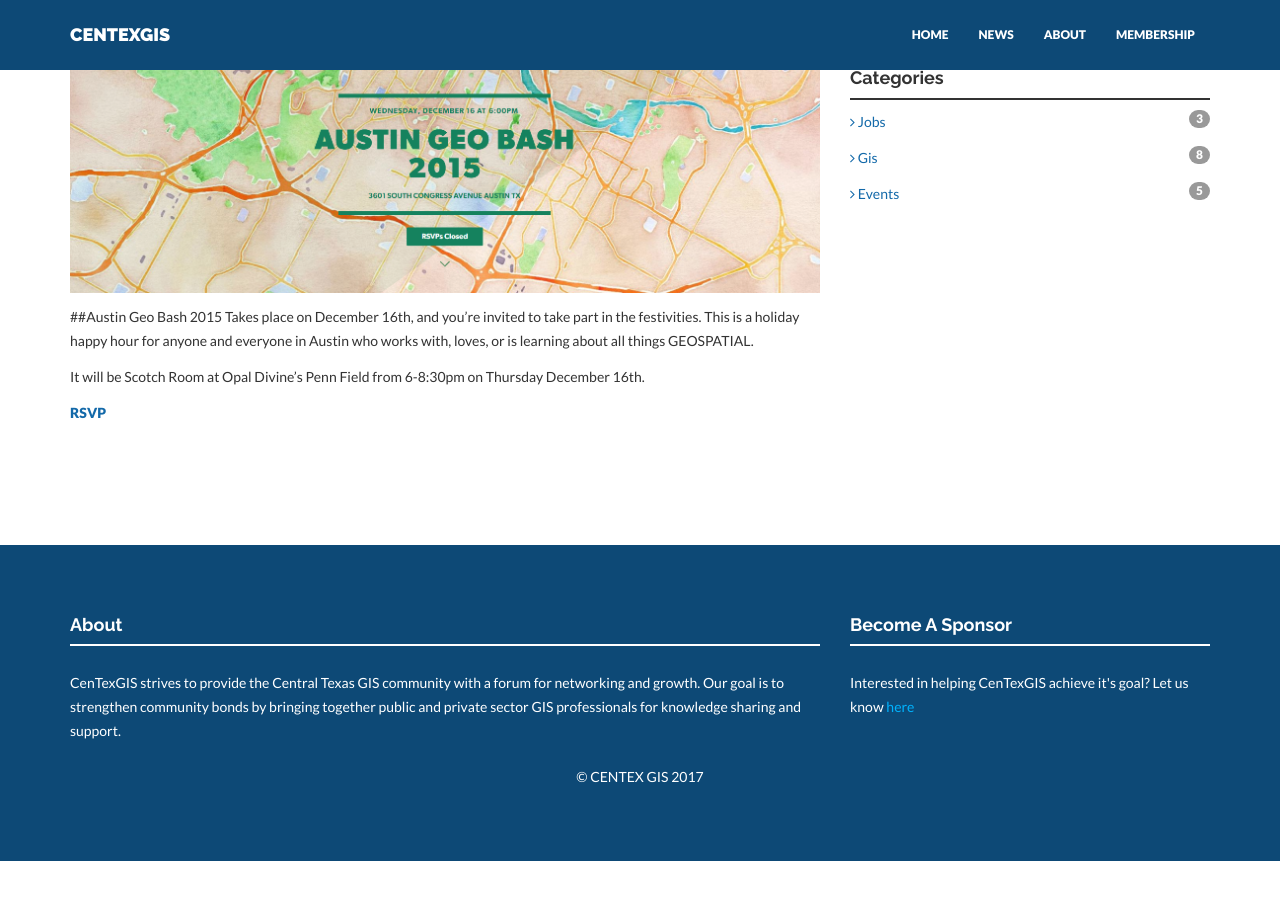
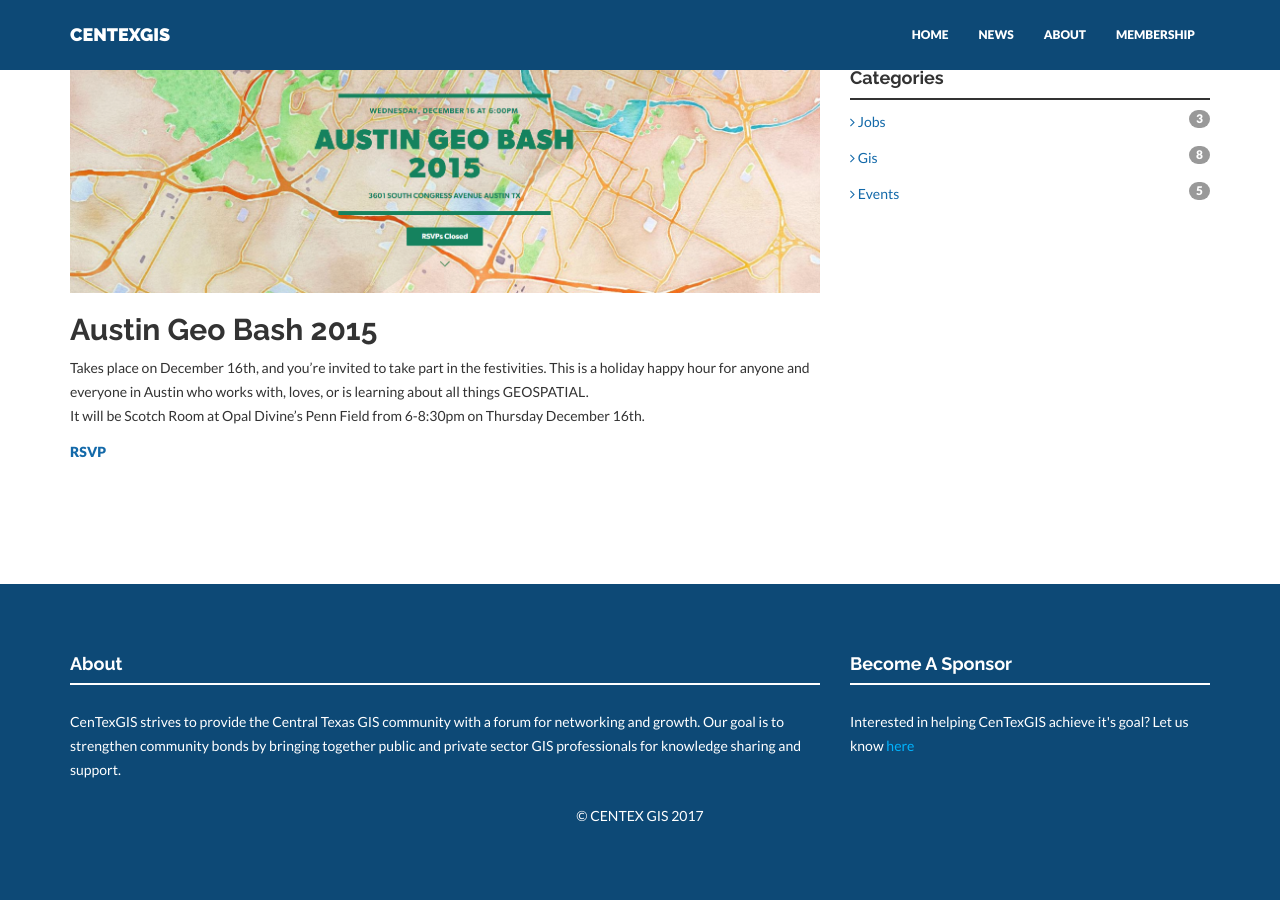
Before and after one commit to centexgis/centexgis.github.io, a Jekyll site: the page built from _posts/events/2015-11-30-austin-geo-bash.md, in a window 1280 px wide and 900 px high, scrolled down 296 px. Built offline with Jekyll 4.4.1, drawn with Linux system fonts in a browser that asks for light colours; nearby versions of some CDN libraries; before the commit the page ends 1157 px from its top, so only the background shows below that; part of the change alters nothing that is shown.

```diff
--- a/_posts/events/2015-11-30-austin-geo-bash.md
+++ b/_posts/events/2015-11-30-austin-geo-bash.md
@@ -3,6 +3,7 @@ layout: post
 title: "Austin Geo Bash 12-16-2015"
 date: 2015-11-30
 author: Admin
+excerpt_separator: <!--more-->
 categories:
 - blog
 - events
@@ -10,9 +11,10 @@ categories:
 ---
 [![geobash](/assets/img/blog/geobash.png)](https://austingeobash2015.splashthat.com/)
 
-##Austin Geo Bash 2015
+Austin Geo Bash 2015
+--------------------
 Takes place on December 16th, and you're invited to take part in the festivities. This is a holiday happy hour for anyone and everyone in Austin who works with, loves, or is learning about all things GEOSPATIAL.
-
+<!--more-->
 It will be Scotch Room at Opal Divine's Penn Field from 6-8:30pm on Thursday December 16th.
 
 **[RSVP](https://austingeobash2015.splashthat.com/)**
```
